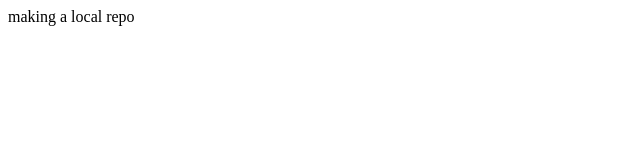
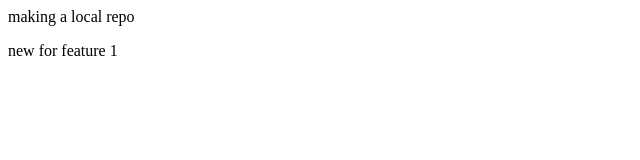
Before and after one commit to hariomiitdelhi/localrepo, a plain HTML site: page index.html in a window 1280 px wide. Shown: the full height of the page, 0-640 px from the left. Drawn offline with Linux system fonts and the light colour scheme.

Commit message:
add new feature

```diff
--- a/index.html
+++ b/index.html
@@ -1 +1,2 @@
 <p> making a local repo </p>
+<p> new for feature 1</p>
```
